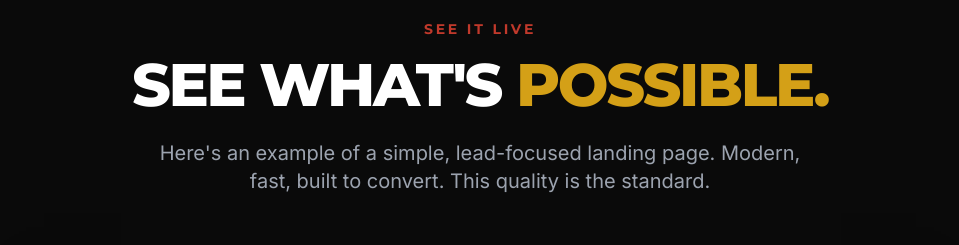
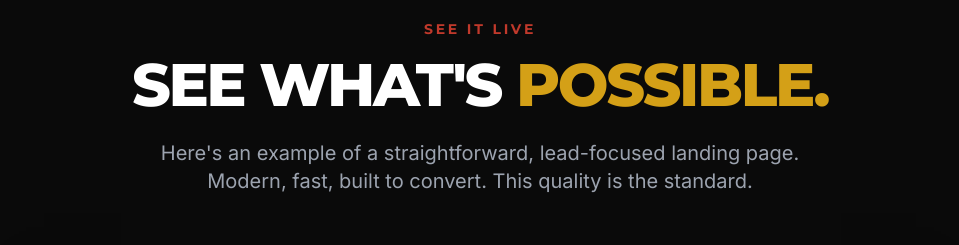
Before and after one commit to nickturnerdigital-png/redesign-pro, a React (Vite) app: page / in a window 1280 px wide. Shown: the part 4740-4985 px from the top of the page, without its empty margins (160-1119 px from the left). Built offline with nearby package versions, Linux system fonts and the light colour scheme.

Commit message:
refactor: simplify landing page description in WorkShowcase component

```diff
--- a/src/components/WorkShowcase.tsx
+++ b/src/components/WorkShowcase.tsx
@@ -12,7 +12,7 @@ export default function WorkShowcase() {
             See What&apos;s <span className="text-brand-gold">Possible.</span>
           </h2>
           <p className="text-lg md:text-xl text-gray-400 max-w-2xl mx-auto text-pretty">
-            Here&apos;s an example of a simple, lead-focused landing page. Modern, fast, built to convert. This quality is the standard.
+            Here&apos;s an example of a straightforward, lead-focused landing page. Modern, fast, built to convert. This quality is the standard.
           </p>
         </div>
 
```
